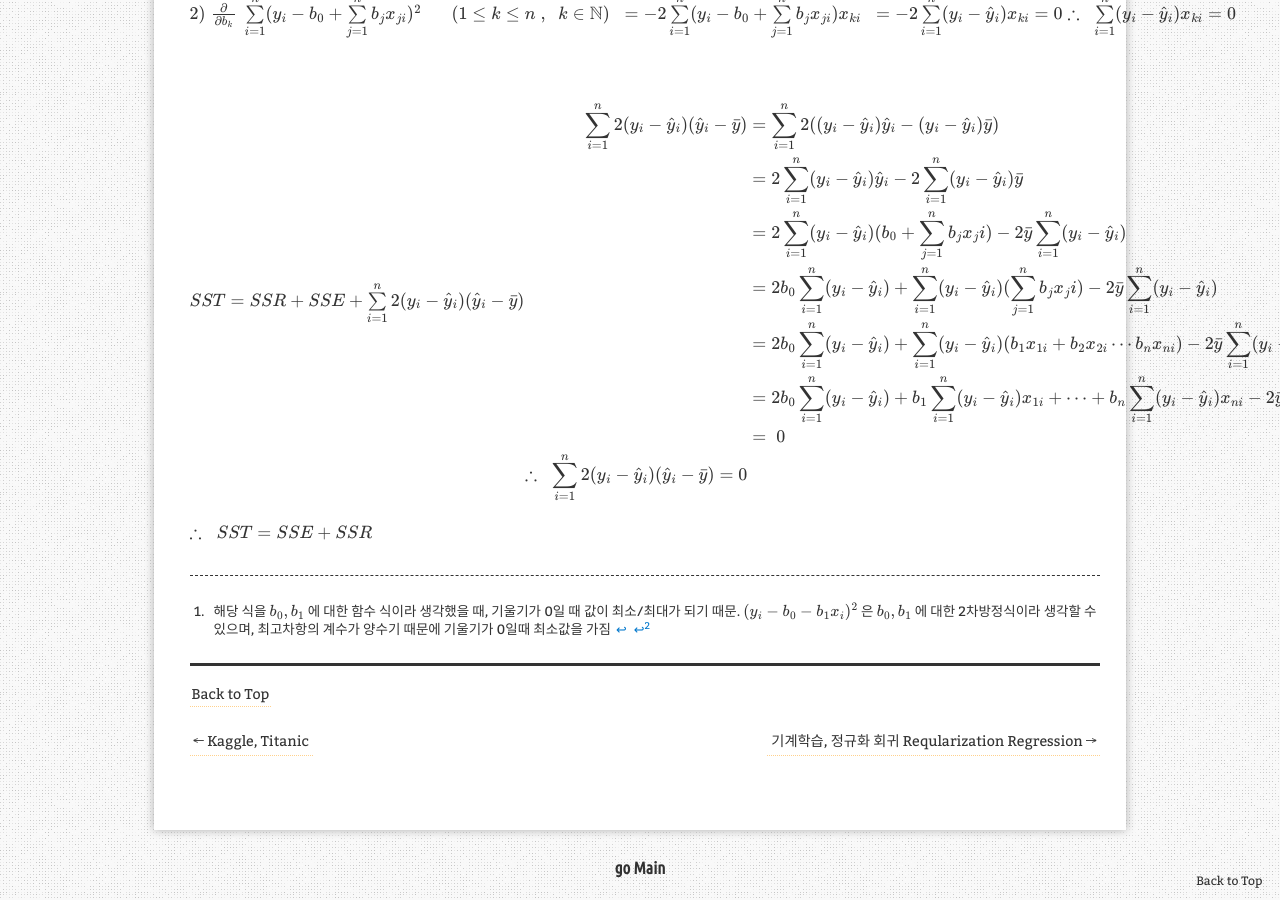
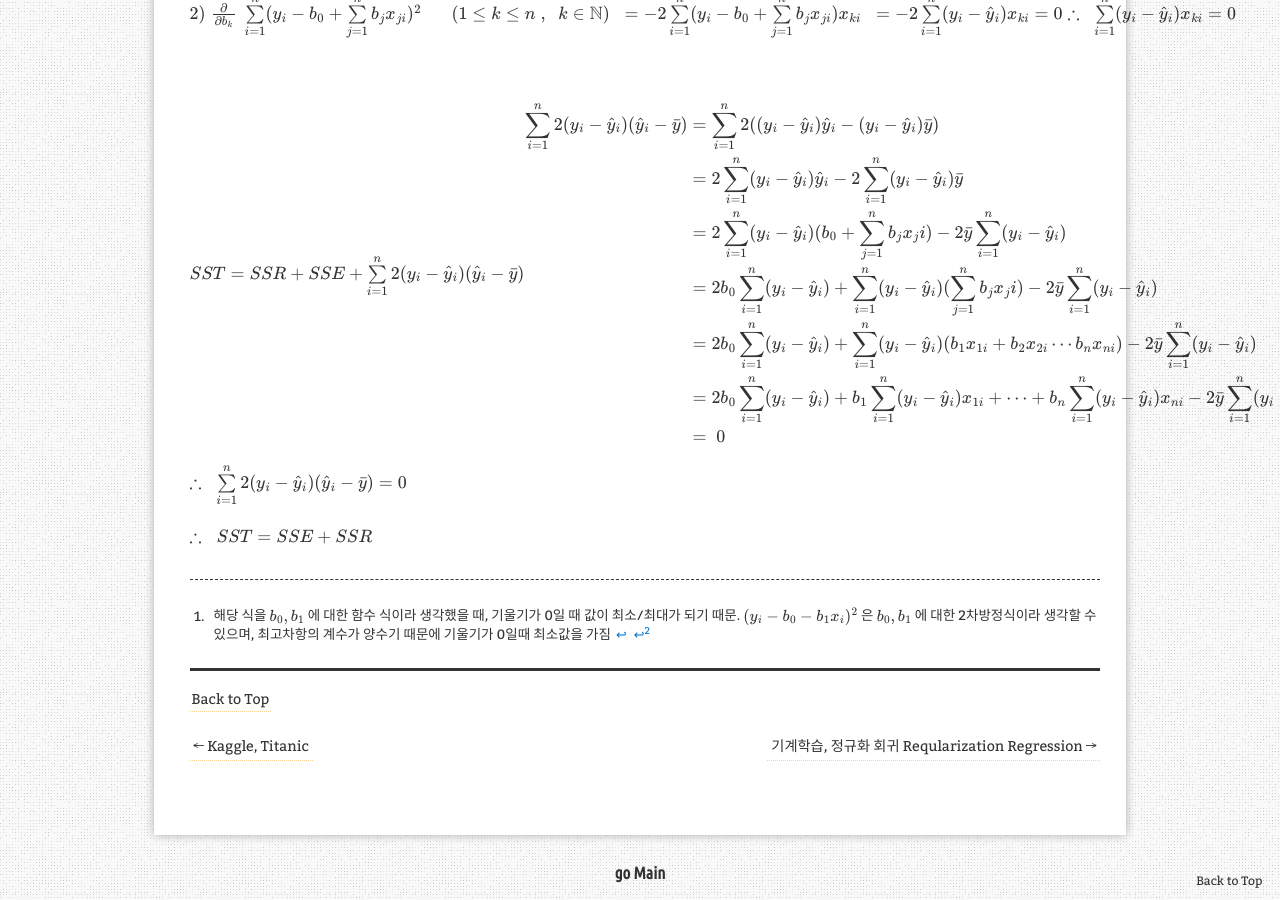
Before and after one commit to aristohyun/aristohyun.github.io, a Jekyll site: the page built from _posts/2021-06-25-Linear-Regression.md, in a window 1280 px wide and 900 px high, scrolled down 4106 px. Built offline with Jekyll 4.4.1, drawn with Linux system fonts in a browser that asks for light colours; formulas are drawn with MathJax 3; comment, search, counter and statistics services are not loaded.

Commit message:
Update 2021-06-25-Linear-Regression.md

```diff
--- a/_posts/2021-06-25-Linear-Regression.md
+++ b/_posts/2021-06-25-Linear-Regression.md
@@ -146,9 +146,9 @@ $ SST = SSR + SSE + \sum\limits_ {i=1}^{n}2(y_ i - \hat{y}_ i)(\hat{y}_ i - \bar
 &= 2 b_0 \sum\limits_ {i=1}^{n} (y_ i - \hat{y}_ i) + \sum\limits_ {i=1}^{n} (y_ i - \hat{y}_ i)(\sum \limits_ {j=1}^{n} b_ j x_ ji) - 2\bar{y} \sum\limits_{i=1}^{n} (y_ i - \hat{y}_ i) \\\
 &= 2 b_0 \sum\limits_ {i=1}^{n} (y_ i - \hat{y}_ i) + \sum\limits_ {i=1}^{n} (y_ i - \hat{y}_ i)(b_ 1 x_ {1i} + b_ 2 x_ {2i} \cdots b_ n x_ {ni}) - 2\bar{y} \sum\limits_{i=1}^{n} (y_ i - \hat{y}_ i) \\\
 &= 2 b_0 \sum\limits_ {i=1}^{n} (y_ i - \hat{y}_ i) + b_ 1\sum\limits_ {i=1}^{n} (y_ i - \hat{y}_ i)x_ {1i} + \cdots + b_ n\sum\limits_ {i=1}^{n} (y_ i - \hat{y}_ i)x_ {ni} - 2\bar{y} \sum\limits_{i=1}^{n} (y_ i - \hat{y}_ i) \\\
-&= \; 0 \\\
-\therefore \;\; \sum\limits_ {i=1}^{n}2(y_ i - \hat{y}_ i)(\hat{y}_ i - \bar{y}) = 0
-\end{align\*}$
+&= \; 0 \end{align\*} $
+
+$ \therefore \;\; \sum\limits_ {i=1}^{n}2(y_ i - \hat{y}_ i)(\hat{y}_ i - \bar{y}) = 0 $
 
 
 $ \therefore \;\; SST = SSE + SSR $
```
